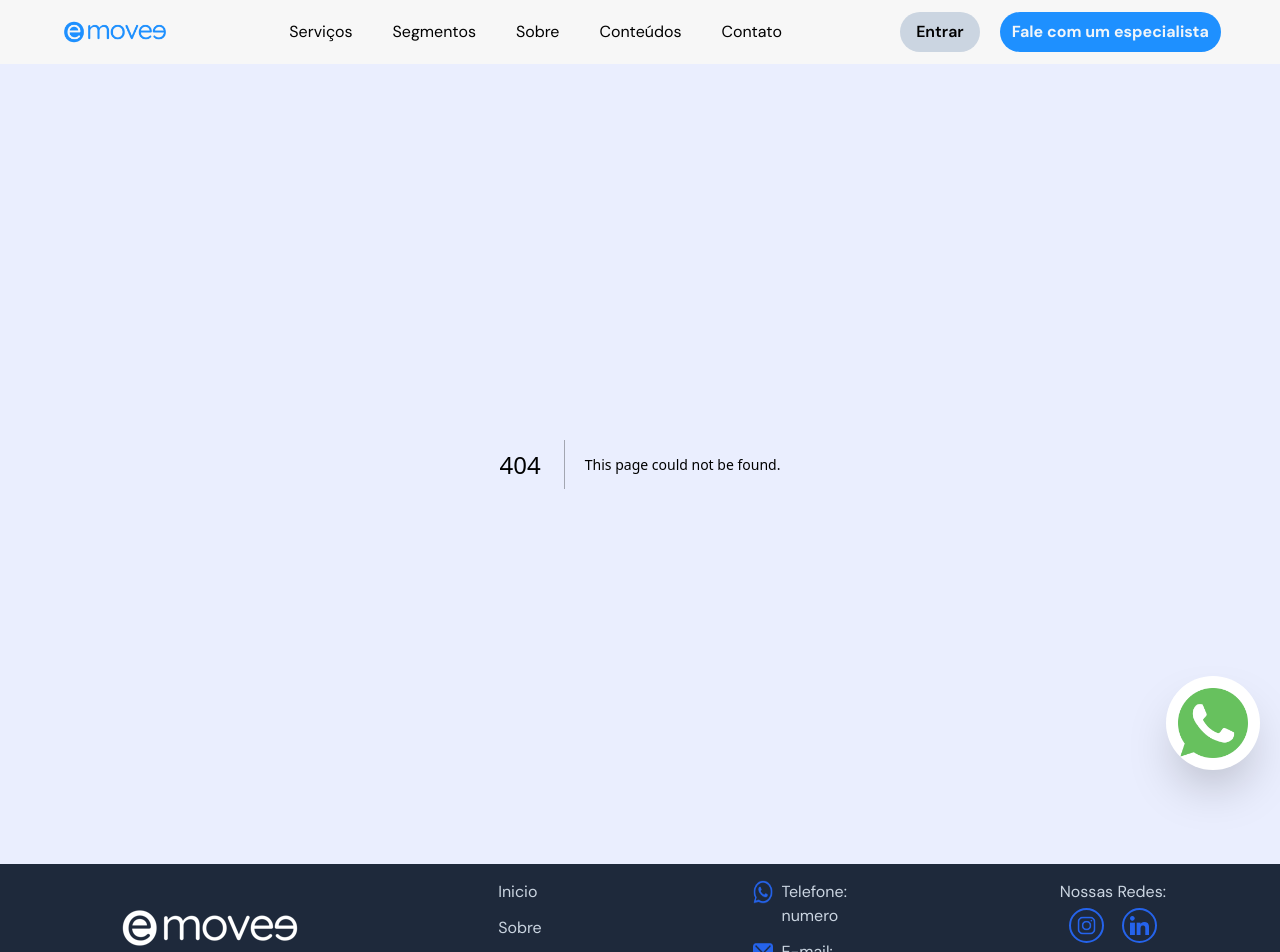
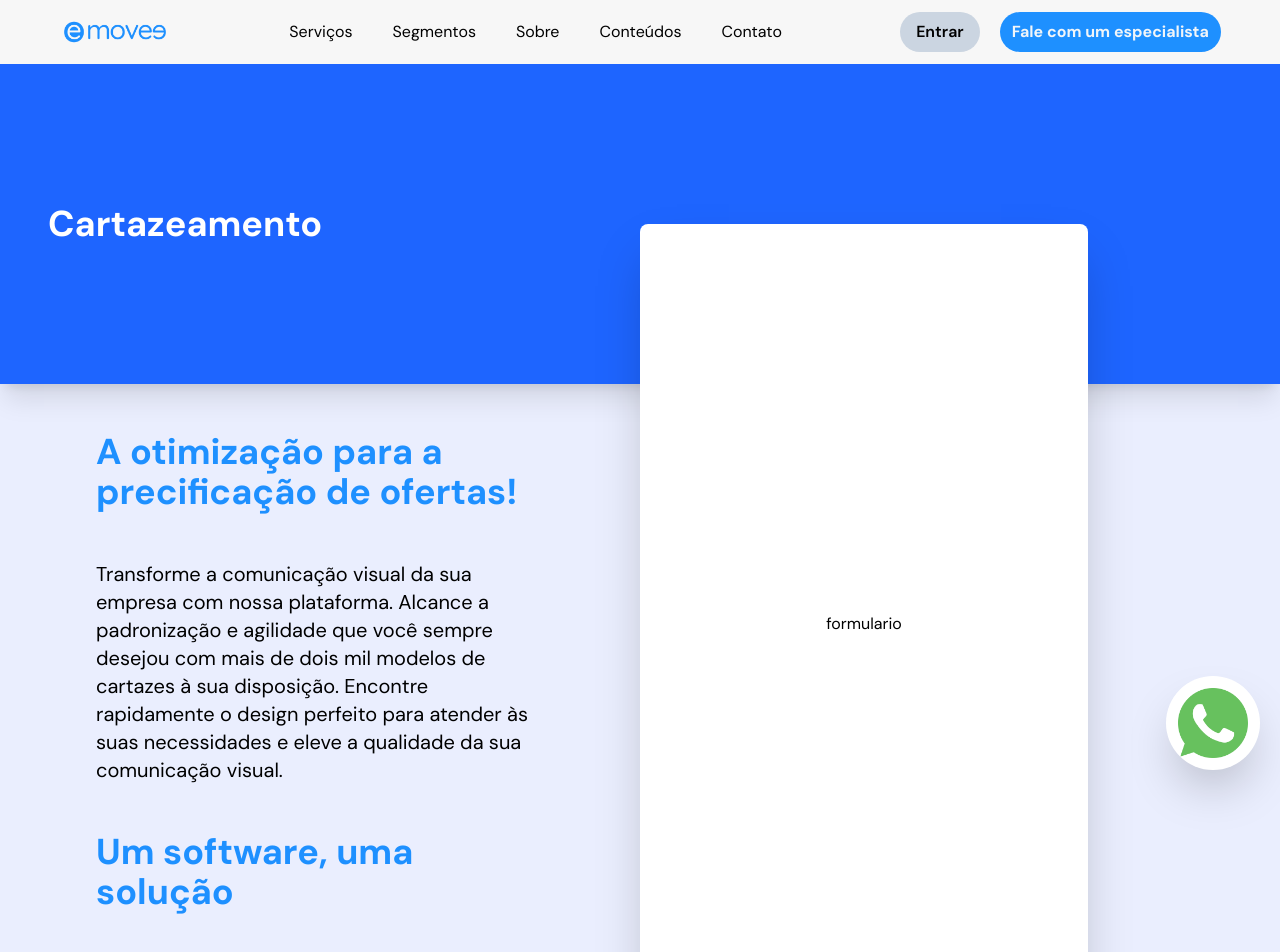
Before and after one commit to PedroBNe/emovee, a Next.js app: page /cartazeamento in a window 1280 px wide. Before the commit this address had no page. Shown: the top 952 px of the page. Built offline with nearby package versions, Linux system fonts and the light colour scheme.

Commit message:
feat:add-cart

```diff
--- /dev/null
+++ b/src/app/cartazeamento/page.tsx
@@ -0,0 +1,5 @@
+import Carta from "@/components/service-cart/page"
+
+export default function Cartazeamento() {
+    return(<Carta />)
+}
--- a/src/components/About/page.tsx
+++ b/src/components/About/page.tsx
@@ -14,12 +14,12 @@ export default function About() {
             <div className="w-full min-h-[20em] bg-[#1e65ff] text-white flex flex-col justify-center pl-12 gap-3 shadow-xl">
                 <h1 className="text-4xl font-bold">Soluções inteligentes para a sua loja</h1>
             </div>
-            <div className="w-full min-h-[35em] flex gap-5">
-                <div className="w-[50%] h-full m-3 flex flex-col gap-4">
-                    <h2 className="text-center text-2xl font-bold">
+            <div className="w-full min-h-[35em] flex gap-5 mb-[8em]">
+                <div className="w-[50%] h-full m-3 flex flex-col gap-12">
+                    <h2 className="text-center text-3xl font-bold">
                         Sobre a E-movee
                     </h2>
-                    <div className="flex flex-col gap-8">
+                    <div className="text-lg flex flex-col gap-8">
                         <p className="pl-7">Fruto da busca pela otimização e eficiência, a E-moviee se insere no mercado com uma plataforma intuitiva capaz de simplificar processos e aumentar a produtividade e reduzir custos operacionais. Em um ambiente de negócios cada vez mais competitivo e dinâmico, a necessidade de ferramentas que proporcionem rapidez e precisão nas operações é imprescindível.</p>
                         <p className="pl-7">Com uma interface de fácil aprendizado e funcionalidades avançadas, nossa plataforma permite que sua equipe tenha mais agilidade no dia a dia. Estamos preparados para nos adaptarmos a sua necessidade específica, oferecendo soluções personalizadas que atendem às particularidades do seu setor.
                         </p>
@@ -33,6 +33,9 @@ export default function About() {
                         </div>
                     </div>
                 </div>
+            </div>
+            <div className="w-full flex justify-center items-center gap-2">
+                <hr className="w-[70%] border-2 border-slate-500 rounded-full"></hr>
             </div>
             <div>
                 <div className="w-full min-h-[35em] flex flex-row gap-16 justify-center">
--- a/src/components/common/Header/page.tsx
+++ b/src/components/common/Header/page.tsx
@@ -25,7 +25,9 @@ export default function Header() {
                             Serviços
                         </p>
                         <ul className={`${IsHiddenSolution ? 'flex' : 'hidden'} z-10 transition delay-300 gap-4 rounded-lg absolute top-6 justify-center items-center translate-x-[-50%] left-[50%] flex-col bg-white p-5 overflow-ellipsis whitespace-nowrap`}>
-                            <li>Cartazeamento</li>
+                            <li>
+                                <Link href="/cartazeamento">Cartazeamento</Link>
+                            </li>
                             <li>Gestão de Ofertas</li>
                             <li>Tabloide</li>
                         </ul>
--- /dev/null
+++ b/src/components/service-cart/page.tsx
@@ -0,0 +1,50 @@
+'use client'
+
+export default function Carta() {
+    return (
+        <div className="relative w-full min-h-[100em] flex flex-col gap-12">
+            <div className="w-full min-h-[20em] bg-[#1e65ff] text-white flex flex-col justify-center pl-12 shadow-xl">
+                <h1 className="text-4xl font-bold">Cartazeamento</h1>
+            </div>
+            <div className="w-full min-h-[10em] flex justify-start items-start">
+                <div className="w-[50%] h-[100%] flex flex-col justify-between items-center">
+                    <div className="w-[70%] flex flex-col items-start justify-around gap-12">
+                        <h2 className="text-4xl font-bold text-[#1e90ff]">
+                            A otimização para a precificação de ofertas!
+                        </h2>
+                        <p className="text-xl">
+                            Transforme a comunicação visual da sua empresa com nossa plataforma. Alcance a padronização e agilidade que você sempre desejou com mais de dois mil modelos de cartazes à sua disposição. Encontre rapidamente o design perfeito para atender às suas necessidades e eleve a qualidade da sua comunicação visual.
+                        </p>
+                        <h2 className="text-4xl font-bold text-[#1e90ff]">
+                            Um software, uma solução
+                        </h2>
+                        <p className="text-xl">
+                            Ao utilizar nosso software, você poderá dizer adeus aos processos manuais e erros indesejados. Nossa solução é ideal para quem busca criar cartazes atrativos de maneira rápida e fácil. Simplifique seu trabalho e eleve a qualidade da sua comunicação visual com nossa plataforma.
+                        </p>
+                    </div>
+                </div>
+                <div className="w-[50%] absolute right-0 top-40">
+                    <div className="w-[70%] min-h-[50em] rounded-lg bg-white flex flex-col items-center justify-around shadow-2xl">
+                        formulario
+                    </div>
+                </div>
+            </div>
+            <div className="w-full flex justify-center items-center">
+                <div className="w-[90%] flex flex-col justify-center items-center p-16 gap-12">
+                    <h2 className="text-4xl font-bold text-[#1e90ff]">
+                        Benefícios
+                    </h2>
+                    <p className="text-xl">
+                        Nossa plataforma é a solução para quem busca padronizar a comunicação de suas lojas, criando cartazes alinhados com a identidade visual e a oferta desejada. Integrando-se ao seu ERP, nossa plataforma facilita a criação de campanhas de cartazes em grande escala, garantindo distribuição rápida e eficiente em diversos locais. Com gestão centralizada, você ganha agilidade e reduz significativamente os custos operacionais, eliminando erros e otimizando recursos.
+                    </p>
+                    <h2 className="text-4xl font-bold text-[#1e90ff]">
+                        Experiência do cliente
+                    </h2>
+                    <p className="text-xl">
+                        Crie cartazes que captem a atenção dos seus clientes, sem renunciar à sua identidade visual! Nossa plataforma oferece uma comunicação visual atrativa e impactante para suas ofertas, garantindo que suas mensagens se destaquem melhorem a experiência dos consumidores.
+                    </p>
+                </div>
+            </div>
+        </div>
+    );
+};
```
